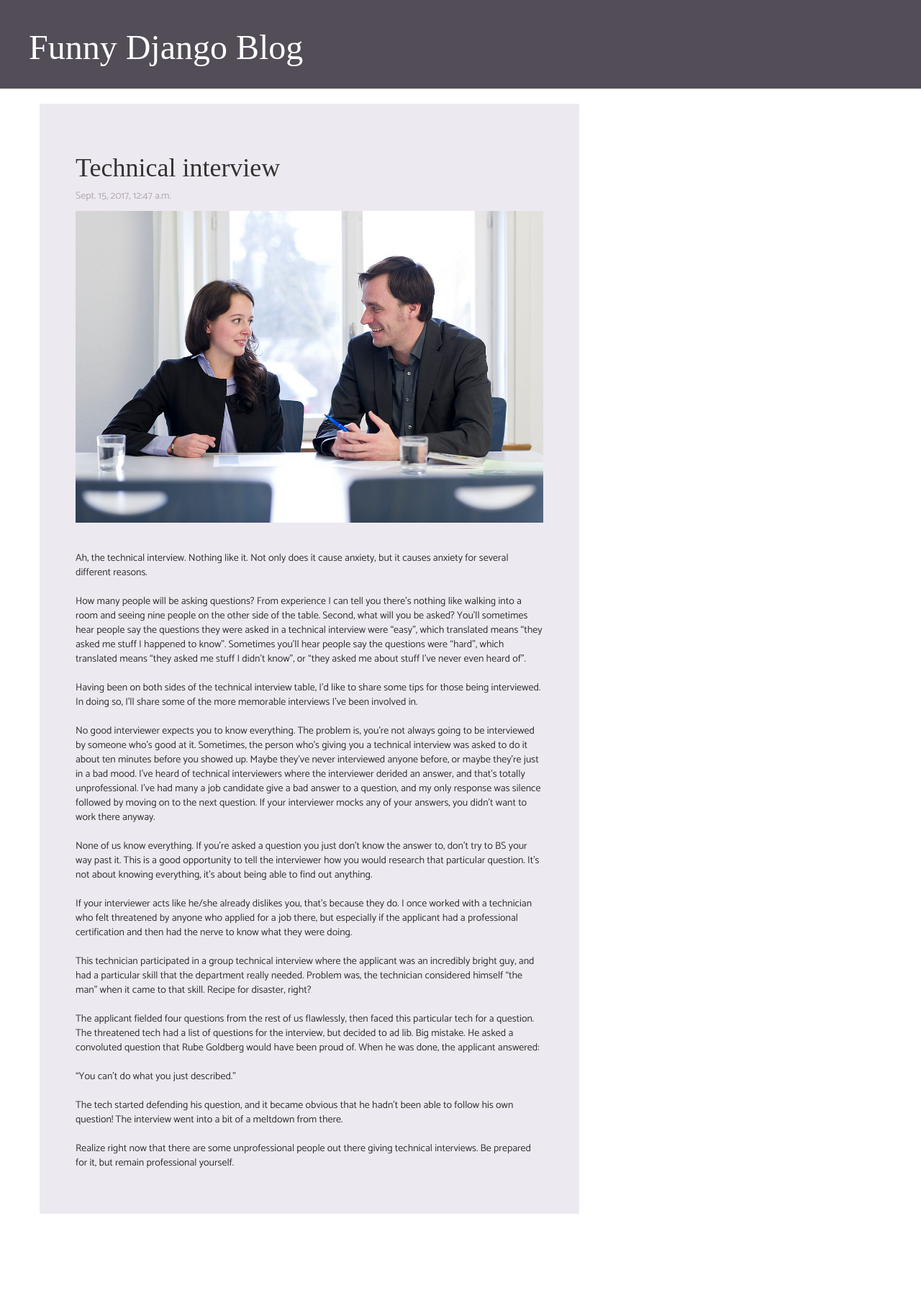
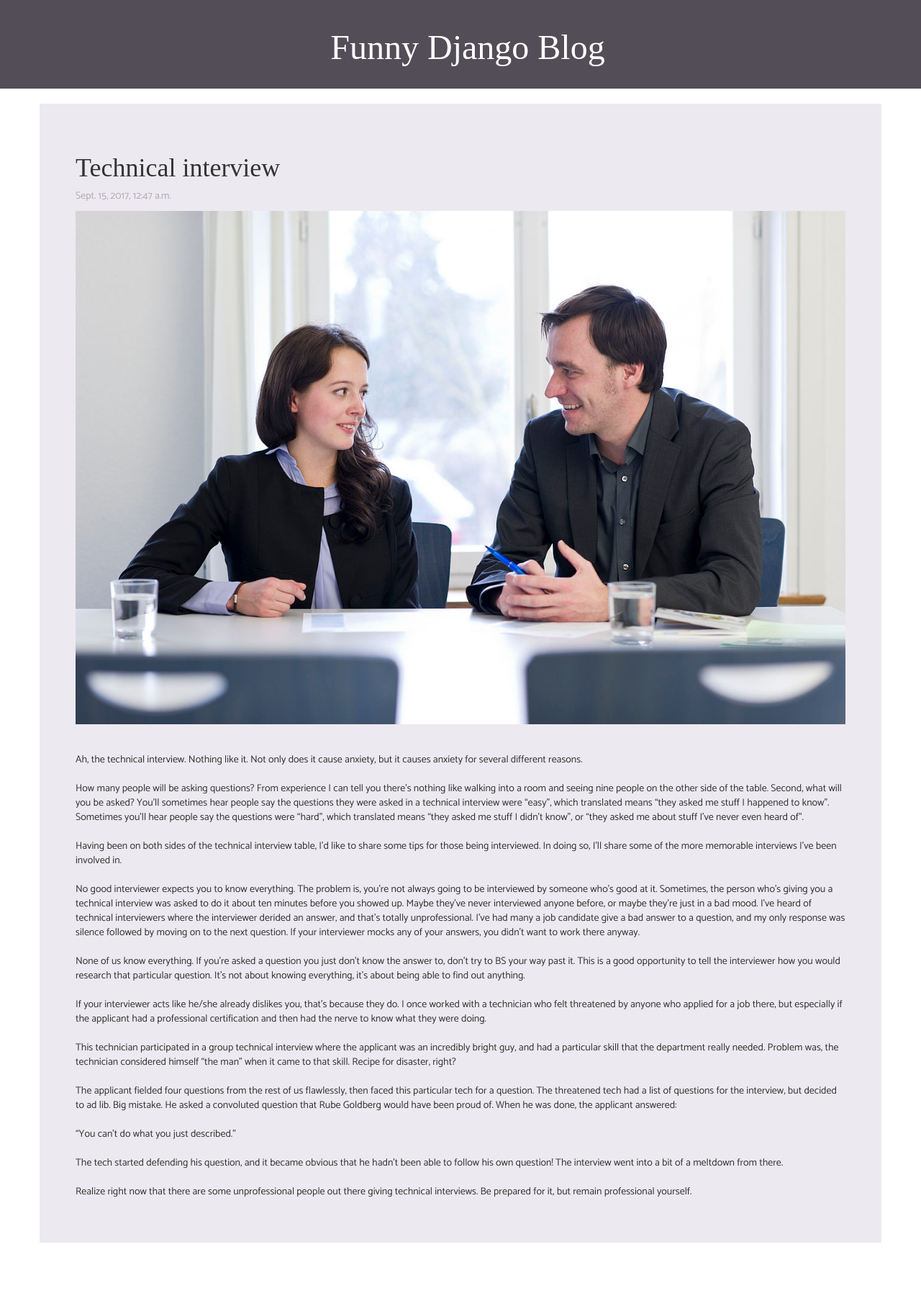
Before and after one commit to fc2/TryingDjango, a Django app: page /post/1/ in a window 1280 px wide. Shown: the whole page at 72% size. Before the commit the page ends 1756 px from the top, so only its background shows below. Run offline with Django 3.2, Linux system fonts and the light colour scheme; data comes from the database, SQL or seed files in the repository; some libraries are stand-ins or nearby versions.

Commit message:
Centering the content

```diff
--- a/blog/templates/blog/base.html
+++ b/blog/templates/blog/base.html
@@ -16,12 +16,12 @@
         {% if user.is_authenticated %}
           <a href="{% url 'post_new' %}" class="top-menu"><span class="glyphicon glyphicon-plus"></span></a>
         {% endif %}
-          <h1><a href="/">Funny Django Blog</a></h1>
+          <h1 class="text-center"><a href="/">Funny Django Blog</a></h1>
 
       </div>
-      <div class="content container">
-          <div class="row">
-              <div class="col-md-8">
+      <div class="container">
+          <div class="row justify-content-md-center">
+              <div class="col-md-auto">
               {% block content %}
               {% endblock %}
               </div>
```
